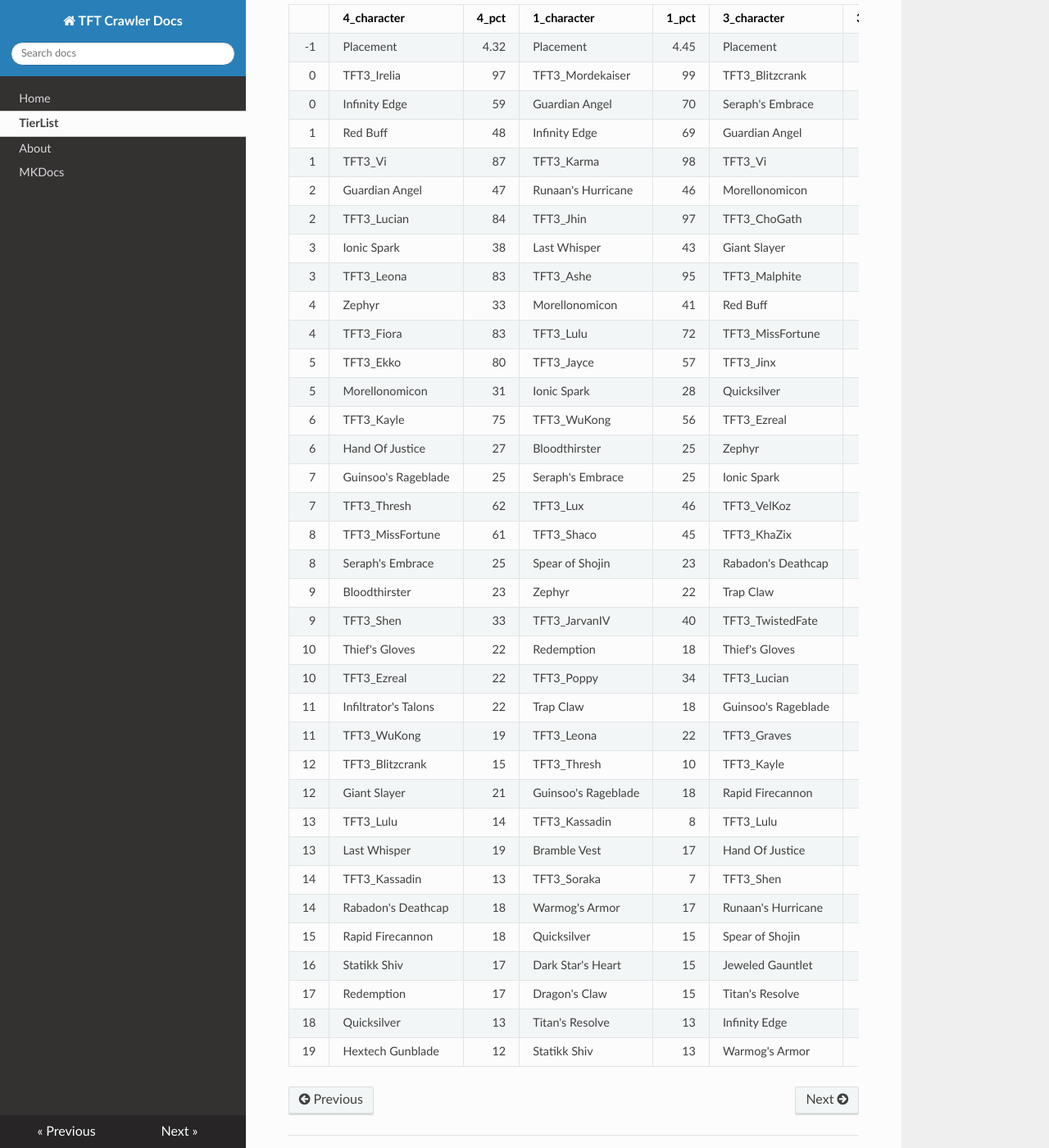
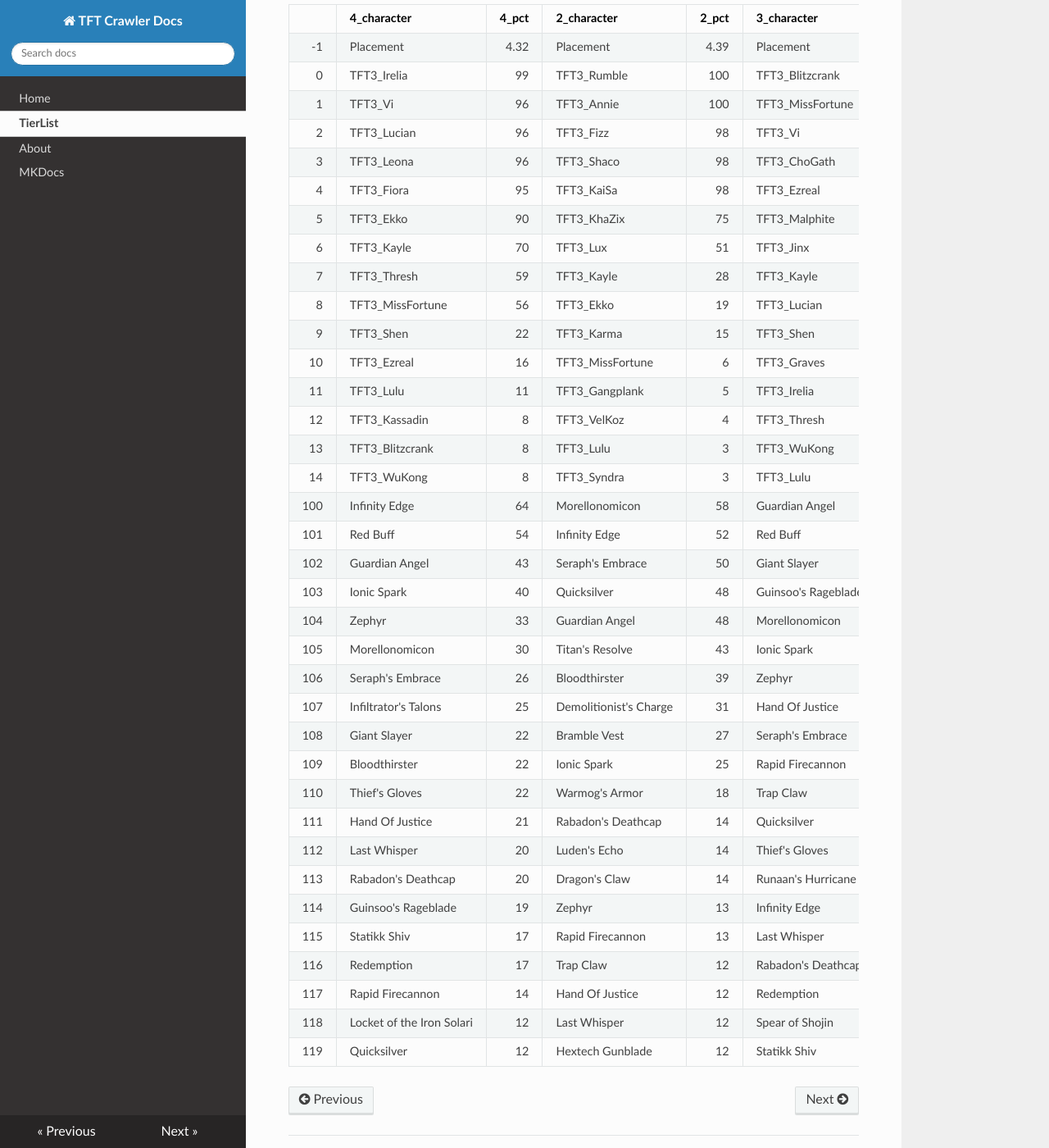
Before and after one commit to JamesYouL2/TFT-Crawler, an MkDocs documentation site: the page built from docs/tierlist.md, in a window 1280 px wide and 1400 px high, scrolled down 190 px. Shown: the whole window at 82% size. Built offline with MkDocs 1.6.1, drawn with Linux system fonts in a browser that asks for light colours; nearby versions of some CDN libraries; some of the changed text lies outside the part shown.

Commit message:
Change index

```diff
--- a/docs/tierlist.md
+++ b/docs/tierlist.md
@@ -1,42 +1,42 @@
 Version 10.7.314.9802 (Mar 26 2020/14:16:38) [PUBLIC] <Releases/10.7>
 
-2020-04-07 16:56:40.298000
+2020-04-07 22:30:53.975000
 
-|    | 4_character          |   4_pct | 1_character         |   1_pct | 3_character         |   3_pct | 2_character            |   2_pct |
-|---:|:---------------------|--------:|:--------------------|--------:|:--------------------|--------:|:-----------------------|--------:|
-| -1 | Placement            |    4.32 | Placement           |    4.45 | Placement           |    4.45 | Placement              |    4.47 |
-|  0 | TFT3_Irelia          |   97    | TFT3_Mordekaiser    |   99    | TFT3_Blitzcrank     |  100    | TFT3_Annie             |   76    |
-|  0 | Infinity Edge        |   59    | Guardian Angel      |   70    | Seraph's Embrace    |   53    | Seraph's Embrace       |   63    |
-|  1 | Red Buff             |   48    | Infinity Edge       |   69    | Guardian Angel      |   51    | Morellonomicon         |   53    |
-|  1 | TFT3_Vi              |   87    | TFT3_Karma          |   98    | TFT3_Vi             |   99    | TFT3_Rumble            |   72    |
-|  2 | Guardian Angel       |   47    | Runaan's Hurricane  |   46    | Morellonomicon      |   44    | Guardian Angel         |   50    |
-|  2 | TFT3_Lucian          |   84    | TFT3_Jhin           |   97    | TFT3_ChoGath        |   99    | TFT3_Fizz              |   71    |
-|  3 | Ionic Spark          |   38    | Last Whisper        |   43    | Giant Slayer        |   41    | Quicksilver            |   44    |
-|  3 | TFT3_Leona           |   83    | TFT3_Ashe           |   95    | TFT3_Malphite       |   99    | TFT3_Shaco             |   63    |
-|  4 | Zephyr               |   33    | Morellonomicon      |   41    | Red Buff            |   40    | Titan's Resolve        |   37    |
-|  4 | TFT3_Fiora           |   83    | TFT3_Lulu           |   72    | TFT3_MissFortune    |   51    | TFT3_KaiSa             |   63    |
-|  5 | TFT3_Ekko            |   80    | TFT3_Jayce          |   57    | TFT3_Jinx           |   49    | TFT3_Lux               |   61    |
-|  5 | Morellonomicon       |   31    | Ionic Spark         |   28    | Quicksilver         |   38    | Infinity Edge          |   36    |
-|  6 | TFT3_Kayle           |   75    | TFT3_WuKong         |   56    | TFT3_Ezreal         |   48    | TFT3_KhaZix            |   49    |
-|  6 | Hand Of Justice      |   27    | Bloodthirster       |   25    | Zephyr              |   28    | Ionic Spark            |   29    |
-|  7 | Guinsoo's Rageblade  |   25    | Seraph's Embrace    |   25    | Ionic Spark         |   27    | Bloodthirster          |   26    |
-|  7 | TFT3_Thresh          |   62    | TFT3_Lux            |   46    | TFT3_VelKoz         |   41    | TFT3_Syndra            |   37    |
-|  8 | TFT3_MissFortune     |   61    | TFT3_Shaco          |   45    | TFT3_KhaZix         |   41    | TFT3_Ahri              |   36    |
-|  8 | Seraph's Embrace     |   25    | Spear of Shojin     |   23    | Rabadon's Deathcap  |   27    | Bramble Vest           |   24    |
-|  9 | Bloodthirster        |   23    | Zephyr              |   22    | Trap Claw           |   24    | Rabadon's Deathcap     |   23    |
-|  9 | TFT3_Shen            |   33    | TFT3_JarvanIV       |   40    | TFT3_TwistedFate    |   32    | TFT3_Zoe               |   35    |
-| 10 | Thief's Gloves       |   22    | Redemption          |   18    | Thief's Gloves      |   21    | Demolitionist's Charge |   22    |
-| 10 | TFT3_Ezreal          |   22    | TFT3_Poppy          |   34    | TFT3_Lucian         |   27    | TFT3_Neeko             |   27    |
-| 11 | Infiltrator's Talons |   22    | Trap Claw           |   18    | Guinsoo's Rageblade |   20    | Trap Claw              |   18    |
-| 11 | TFT3_WuKong          |   19    | TFT3_Leona          |   22    | TFT3_Graves         |   26    | TFT3_Soraka            |   27    |
-| 12 | TFT3_Blitzcrank      |   15    | TFT3_Thresh         |   10    | TFT3_Kayle          |   17    | TFT3_Poppy             |   23    |
-| 12 | Giant Slayer         |   21    | Guinsoo's Rageblade |   18    | Rapid Firecannon    |   19    | Warmog's Armor         |   18    |
-| 13 | TFT3_Lulu            |   14    | TFT3_Kassadin       |    8    | TFT3_Lulu           |   13    | TFT3_Kayle             |   19    |
-| 13 | Last Whisper         |   19    | Bramble Vest        |   17    | Hand Of Justice     |   18    | Zephyr                 |   16    |
-| 14 | TFT3_Kassadin        |   13    | TFT3_Soraka         |    7    | TFT3_Shen           |   10    | TFT3_VelKoz            |   17    |
-| 14 | Rabadon's Deathcap   |   18    | Warmog's Armor      |   17    | Runaan's Hurricane  |   18    | Jeweled Gauntlet       |   16    |
-| 15 | Rapid Firecannon     |   18    | Quicksilver         |   15    | Spear of Shojin     |   17    | Luden's Echo           |   14    |
-| 16 | Statikk Shiv         |   17    | Dark Star's Heart   |   15    | Jeweled Gauntlet    |   16    | Dragon's Claw          |   14    |
-| 17 | Redemption           |   17    | Dragon's Claw       |   15    | Titan's Resolve     |   16    | Zz'Rot Portal          |   13    |
-| 18 | Quicksilver          |   13    | Titan's Resolve     |   13    | Infinity Edge       |   14    | Spear of Shojin        |   13    |
-| 19 | Hextech Gunblade     |   12    | Statikk Shiv        |   13    | Warmog's Armor      |   14    | Rapid Firecannon       |   13    |
+|     | 4_character               |   4_pct | 2_character            |   2_pct | 3_character         |   3_pct | 1_character         |   1_pct |
+|----:|:--------------------------|--------:|:-----------------------|--------:|:--------------------|--------:|:--------------------|--------:|
+|  -1 | Placement                 |    4.32 | Placement              |    4.39 | Placement           |    4.44 | Placement           |    4.57 |
+|   0 | TFT3_Irelia               |   99    | TFT3_Rumble            |  100    | TFT3_Blitzcrank     |   90    | TFT3_Karma          |   92    |
+|   1 | TFT3_Vi                   |   96    | TFT3_Annie             |  100    | TFT3_MissFortune    |   85    | TFT3_Ashe           |   76    |
+|   2 | TFT3_Lucian               |   96    | TFT3_Fizz              |   98    | TFT3_Vi             |   82    | TFT3_Jhin           |   75    |
+|   3 | TFT3_Leona                |   96    | TFT3_Shaco             |   98    | TFT3_ChoGath        |   79    | TFT3_Mordekaiser    |   71    |
+|   4 | TFT3_Fiora                |   95    | TFT3_KaiSa             |   98    | TFT3_Ezreal         |   76    | TFT3_Lulu           |   61    |
+|   5 | TFT3_Ekko                 |   90    | TFT3_KhaZix            |   75    | TFT3_Malphite       |   75    | TFT3_JarvanIV       |   54    |
+|   6 | TFT3_Kayle                |   70    | TFT3_Lux               |   51    | TFT3_Jinx           |   63    | TFT3_Jayce          |   42    |
+|   7 | TFT3_Thresh               |   59    | TFT3_Kayle             |   28    | TFT3_Kayle          |   46    | TFT3_WuKong         |   42    |
+|   8 | TFT3_MissFortune          |   56    | TFT3_Ekko              |   19    | TFT3_Lucian         |   38    | TFT3_Lux            |   33    |
+|   9 | TFT3_Shen                 |   22    | TFT3_Karma             |   15    | TFT3_Shen           |   35    | TFT3_Shaco          |   32    |
+|  10 | TFT3_Ezreal               |   16    | TFT3_MissFortune       |    6    | TFT3_Graves         |   32    | TFT3_Rakan          |   28    |
+|  11 | TFT3_Lulu                 |   11    | TFT3_Gangplank         |    5    | TFT3_Irelia         |   30    | TFT3_XinZhao        |   28    |
+|  12 | TFT3_Kassadin             |    8    | TFT3_VelKoz            |    4    | TFT3_Thresh         |   22    | TFT3_Poppy          |   25    |
+|  13 | TFT3_Blitzcrank           |    8    | TFT3_Lulu              |    3    | TFT3_WuKong         |   20    | TFT3_Sona           |   25    |
+|  14 | TFT3_WuKong               |    8    | TFT3_Syndra            |    3    | TFT3_Lulu           |   14    | TFT3_Neeko          |   25    |
+| 100 | Infinity Edge             |   64    | Morellonomicon         |   58    | Guardian Angel      |   52    | Guardian Angel      |   55    |
+| 101 | Red Buff                  |   54    | Infinity Edge          |   52    | Red Buff            |   52    | Infinity Edge       |   53    |
+| 102 | Guardian Angel            |   43    | Seraph's Embrace       |   50    | Giant Slayer        |   51    | Morellonomicon      |   48    |
+| 103 | Ionic Spark               |   40    | Quicksilver            |   48    | Guinsoo's Rageblade |   39    | Runaan's Hurricane  |   36    |
+| 104 | Zephyr                    |   33    | Guardian Angel         |   48    | Morellonomicon      |   32    | Spear of Shojin     |   34    |
+| 105 | Morellonomicon            |   30    | Titan's Resolve        |   43    | Ionic Spark         |   31    | Last Whisper        |   33    |
+| 106 | Seraph's Embrace          |   26    | Bloodthirster          |   39    | Zephyr              |   30    | Bramble Vest        |   31    |
+| 107 | Infiltrator's Talons      |   25    | Demolitionist's Charge |   31    | Hand Of Justice     |   29    | Ionic Spark         |   28    |
+| 108 | Giant Slayer              |   22    | Bramble Vest           |   27    | Seraph's Embrace    |   28    | Dragon's Claw       |   26    |
+| 109 | Bloodthirster             |   22    | Ionic Spark            |   25    | Rapid Firecannon    |   27    | Titan's Resolve     |   25    |
+| 110 | Thief's Gloves            |   22    | Warmog's Armor         |   18    | Trap Claw           |   24    | Seraph's Embrace    |   24    |
+| 111 | Hand Of Justice           |   21    | Rabadon's Deathcap     |   14    | Quicksilver         |   24    | Bloodthirster       |   20    |
+| 112 | Last Whisper              |   20    | Luden's Echo           |   14    | Thief's Gloves      |   23    | Quicksilver         |   19    |
+| 113 | Rabadon's Deathcap        |   20    | Dragon's Claw          |   14    | Runaan's Hurricane  |   21    | Zephyr              |   18    |
+| 114 | Guinsoo's Rageblade       |   19    | Zephyr                 |   13    | Infinity Edge       |   20    | Guinsoo's Rageblade |   17    |
+| 115 | Statikk Shiv              |   17    | Rapid Firecannon       |   13    | Last Whisper        |   16    | Warmog's Armor      |   17    |
+| 116 | Redemption                |   17    | Trap Claw              |   12    | Rabadon's Deathcap  |   15    | Trap Claw           |   17    |
+| 117 | Rapid Firecannon          |   14    | Hand Of Justice        |   12    | Redemption          |   15    | Thief's Gloves      |   15    |
+| 118 | Locket of the Iron Solari |   12    | Last Whisper           |   12    | Spear of Shojin     |   14    | Redemption          |   15    |
+| 119 | Quicksilver               |   12    | Hextech Gunblade       |   12    | Statikk Shiv        |   14    | Hand Of Justice     |   13    |
--- a/save_matchdata.py
+++ b/save_matchdata.py
@@ -99,6 +99,7 @@
         hdbdf.loc[-1] = ['Placement',round(clusterdf[clusterdf['hdb']==i]['participants.placement'].mean(),2)]
         hdbdf.columns=[str(i)+'_character',str(i)+'_pct']
         itemdf.columns = hdbdf.columns
+        itemdf.index=itemdf.index+100
         hdbitemdf = pd.concat([hdbdf,itemdf])
         allhdbdf = pd.concat([allhdbdf,hdbitemdf],axis=1)
 
```
